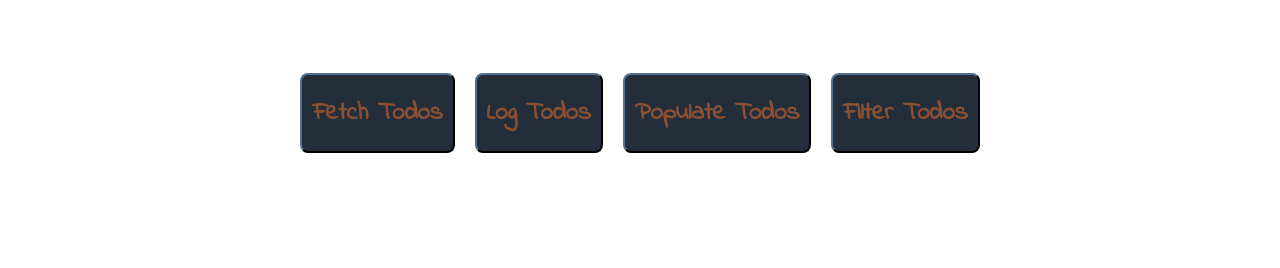
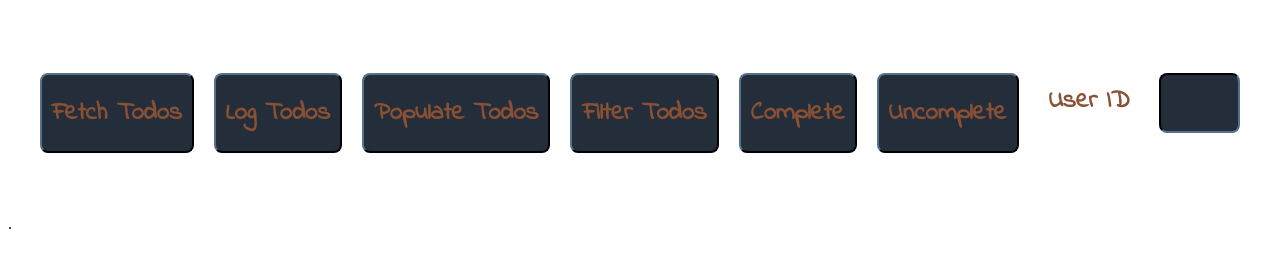
Before and after one commit to kallicain/todo-list, a plain HTML site: page index.html in a window 1280 px wide. Drawn offline with Linux system fonts and the light colour scheme.

Commit message:
complete and uncomplete

```diff
--- a/index.html
+++ b/index.html
@@ -7,20 +7,29 @@
     <title>To Do List</title>
     <link rel="stylesheet" href="./styles.css" />
     <script src="./todo.js" defer></script>
-    <link rel="preconnect" href="https://fonts.googleapis.com">
-<link rel="preconnect" href="https://fonts.gstatic.com" crossorigin>
-<link href="https://fonts.googleapis.com/css2?family=Indie+Flower&display=swap" rel="stylesheet">
+    <link rel="preconnect" href="https://fonts.googleapis.com" />
+    <link rel="preconnect" href="https://fonts.gstatic.com" crossorigin />
+    <link
+      href="https://fonts.googleapis.com/css2?family=Indie+Flower&display=swap"
+      rel="stylesheet"
+    />
   </head>
   <body>
+
     <div class="buttons">
-    <button onclick="fetchTodos()">Fetch Todos</button>
-    <button onclick="logTodos()">Log Todos</button>
-    <button onclick="populateTodos()">Populate Todos</button>
-    <button onclick="filterTodos()">Filter Todos</button>
-  </div>
+      <button onclick="fetchTodos()">Fetch Todos</button>
+      <button onclick="logTodos()">Log Todos</button>
+      <button onclick="populateTodos()">Populate Todos</button>
+      <button onclick="filterTodos()">Filter Todos</button>
+      <button onclick="filterCompleteTodos()">Complete</button>
+      <button onclick="filterUncompleteTodos()">Uncomplete</button>
+      <label for="userId">User ID</label>
+    <input type="number" min="1" max="10" id="userId" name="userId" />
+    </div>
+
     <ol id="todo-list">
       <!-- LIs will go here -->
     </ol>
-
   </body>
 </html>
+.
--- a/styles.css
+++ b/styles.css
@@ -30,3 +30,33 @@ ol {
 button:hover {
   color: #c49e85;
 }
+
+
+#userId {
+  padding: 10px;
+  margin: 10px;
+  border-radius: 8px;
+  border-color: #232e3a;
+  height: fit-content;
+  width: fit-content;
+  font-family: 'Indie Flower';
+  font-size: 25px;
+  text-align: center;
+  background-color: #232e3a;
+  color: #8a5034;
+  font-weight: bold;
+}
+
+label {
+  padding: 10px;
+  margin: 10px;
+  border-radius: 8px;
+  border-color: #232e3a;
+  height: 80px;
+  width: fit-content;
+  font-family: 'Indie Flower';
+  font-size: 25px;
+  text-align: center;
+  color: #8a5034;
+  font-weight: bold;
+}
--- a/todo.js
+++ b/todo.js
@@ -15,8 +15,8 @@ let arrayOfTodos = [
   },
 ];
 
-console.log(arrayOfTodos[0].userId) // => 14
-console.log(arrayOfTodos[1].userId) // => 20
+// console.log(arrayOfTodos[0].userId); // => 14
+// console.log(arrayOfTodos[1].userId); // => 20
 
 const fetchTodos = () => {
   fetch("https://jsonplaceholder.typicode.com/todos")
@@ -27,7 +27,6 @@ const fetchTodos = () => {
 const logTodos = () => {
   console.log(arrayOfTodos);
 };
-
 
 //BELOW : get ol by id
 //loop through the arrayOfTodos
@@ -47,25 +46,62 @@ const populateTodos = () => {
   }
 };
 
-// const filterTodosOldSchool = () => {
+// const filterTodos = () => {
 //   let filtered = []
 //   for (let index = 0; index < arrayOfTodos.length; index++) {
 //     const todo = arrayOfTodos[index];
 //     let userId = 2
 //     if (todo.userId === userId) {
-//       filter.push(todo)
+//       filtered.push(todo)
 //     }
 //   }
 //   console.log('filtered:', filtered)
 // }
 
+let filterTodoStorage = []
+
 const filterTodos = () => {
-  let filteredByUserId = arrayOfTodos.filter((todo) => {
-    let userId = []
-          if (todo.userId = ) {
-      return todo
+  const ol = document.getElementById("todo-list");
+  ol.innerHTML = "";
+  const usernumber = document.getElementById("userId").value;
+  let filterArray = arrayOfTodos.filter(
+    (filteredTodo) => filteredTodo.userId == usernumber
+  );
+  for (let index = 0; index < filterArray.length; index++) {
+    const todo = filterArray[index];
+    const li = document.createElement("li");
+    const title = document.createTextNode(todo.title);
+    li.appendChild(title);
+    ol.appendChild(li);
+    filterTodoStorage.push(todo)
   }
-  })
+  console.log(filterArray);
+};
 
-  console.log('filteredByUserId:', filteredByUserId)
+const filterCompleteTodos = () => {
+  const ol = document.getElementById("todo-list");
+  ol.innerHTML = "";
+  for (let index = 0; index < filterTodoStorage.length; index++) {
+    const todo = filterTodoStorage[index];
+    if (todo.completed == true) {
+      const li = document.createElement("li");
+      const title = document.createTextNode(todo.title);
+      li.appendChild(title);
+      ol.appendChild(li);
     }
+  }
+};
+
+const filterUncompleteTodos = () => {
+  const ol = document.getElementById("todo-list");
+  ol.innerHTML = "";
+  for (let index = 0; index < filterTodoStorage.length; index++) {
+    const todo = filterTodoStorage[index];
+    if (todo.completed == false) {
+      const li = document.createElement("li");
+      const title = document.createTextNode(todo.title);
+      li.appendChild(title);
+      ol.appendChild(li);
+    }
+  }
+};
```
Lines whose indentation alone changed are shown as unchanged.
